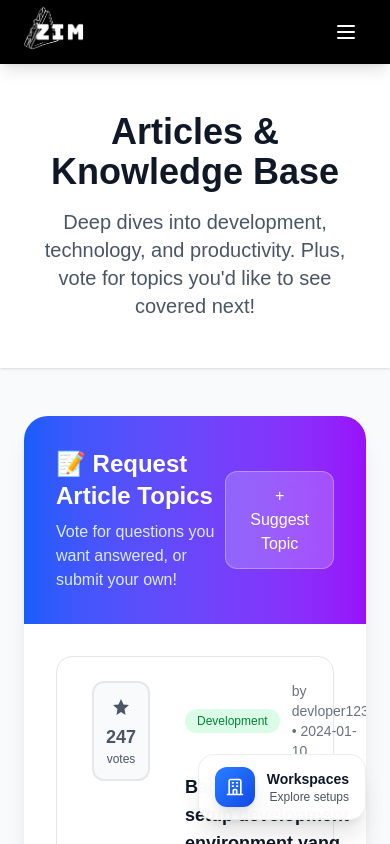
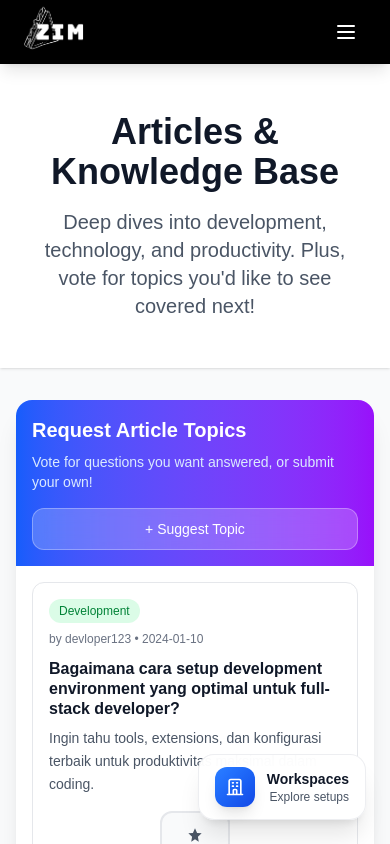
Before and after one commit to BudAzimbud/open-source-azim, a Next.js app: page /article in a window 390 px wide. Shown: the top 844 px of the page. Built offline with nearby package versions, Linux system fonts and the light colour scheme.

Commit message:
fixing responsive

```diff
--- a/src/pages/article/index.tsx
+++ b/src/pages/article/index.tsx
@@ -142,53 +142,53 @@ export default function ArticlesPage() {
         </div>
 
         {/* Question Voting Section */}
-        <div className="max-w-7xl mx-auto px-6 py-12">
-          <div className="bg-white rounded-3xl shadow-xl overflow-hidden mb-12">
-            <div className="bg-gradient-to-r from-blue-600 to-purple-600 p-8 text-white">
-              <div className="flex items-center justify-between">
+       <div className="max-w-7xl mx-auto px-4 sm:px-6 lg:px-8 py-8 sm:py-12">
+  <div className="bg-white rounded-2xl sm:rounded-3xl shadow-xl overflow-hidden mb-8 sm:mb-12">
+    <div className="bg-gradient-to-r from-blue-600 to-purple-600 p-4 sm:p-6 lg:p-8 text-white">
+      <div className="flex flex-col sm:flex-row sm:items-center sm:justify-between gap-4">
         <div>
-                  <h2 className="text-2xl font-bold mb-2">📝 Request Article Topics</h2>
-                  <p className="text-blue-100">
+          <h2 className="text-xl sm:text-2xl lg:text-3xl font-bold mb-2">Request Article Topics</h2>
+          <p className="text-blue-100 text-sm sm:text-base">
             Vote for questions you want answered, or submit your own!
           </p>
         </div>
         <button
           onClick={() => setShowVoteForm(true)}
-                  className="bg-white/20 hover:bg-white/30 backdrop-blur-sm border border-white/30 text-white px-6 py-3 rounded-xl font-medium transition-all duration-300 hover:scale-105"
+          className="bg-white/20 hover:bg-white/30 backdrop-blur-sm border border-white/30 text-white px-4 sm:px-6 py-2.5 sm:py-3 rounded-xl font-medium transition-all duration-300 hover:scale-105 text-sm sm:text-base w-full sm:w-auto"
         >
           + Suggest Topic
         </button>
       </div>
     </div>
 
-            <div className="p-8">
-              <div className="space-y-6">
+    <div className="p-4 sm:p-6 lg:p-8">
+      <div className="space-y-4 sm:space-y-6">
         {questions.map((question) => (
-                  <div key={question.id} className="border border-gray-200 rounded-2xl p-6 hover:shadow-md transition-shadow duration-300">
-                    <div className="flex gap-6">
+          <div key={question.id} className="border border-gray-200 rounded-xl sm:rounded-2xl p-4 sm:p-6 hover:shadow-md transition-shadow duration-300">
+            <div className="flex flex-col sm:flex-row gap-4 sm:gap-6">
               {/* Vote Button */}
-                      <div className="flex flex-col items-center min-w-[80px]">
+              <div className="flex sm:flex-col items-center sm:items-center justify-center sm:justify-start order-2 sm:order-1 sm:min-w-[80px]">
                 <button
                   onClick={() => handleVote(question.id)}
-                          className={`flex flex-col items-center p-3 rounded-xl transition-all duration-300 ${
+                  className={`flex flex-col items-center p-3 rounded-xl transition-all duration-300 min-w-[70px] sm:min-w-[80px] ${
                     question.userVoted
                       ? 'bg-blue-50 text-blue-600 border-2 border-blue-200'
                       : 'bg-gray-50 text-gray-600 border-2 border-gray-200 hover:bg-blue-50 hover:text-blue-600 hover:border-blue-200'
                   }`}
                 >
-                          <svg className="w-6 h-6 mb-1" fill="currentColor" viewBox="0 0 24 24">
+                  <svg className="w-5 h-5 sm:w-6 sm:h-6 mb-1" fill="currentColor" viewBox="0 0 24 24">
                     <path d="M12 4L14.5 9.5L20 10L15.5 14L16.5 20L12 17L7.5 20L8.5 14L4 10L9.5 9.5L12 4Z"/>
                   </svg>
-                          <span className="font-bold text-lg">{question.votes}</span>
+                  <span className="font-bold text-base sm:text-lg">{question.votes}</span>
                   <span className="text-xs">votes</span>
                 </button>
               </div>
 
               {/* Question Content */}
-                      <div className="flex-1">
-                        <div className="flex items-start justify-between mb-3">
-                          <div className="flex items-center gap-3">
-                            <span className={`px-3 py-1 rounded-full text-xs font-medium ${
+              <div className="flex-1 order-1 sm:order-2">
+                <div className="flex flex-col xs:flex-row xs:items-start xs:justify-between mb-3 gap-2 xs:gap-3">
+                  <div className="flex flex-col xs:flex-row xs:items-center gap-2 xs:gap-3">
+                    <span className={`inline-block px-2.5 sm:px-3 py-1 rounded-full text-xs font-medium w-fit ${
                       question.category === 'Development' ? 'bg-green-100 text-green-700' :
                       question.category === 'Hardware' ? 'bg-purple-100 text-purple-700' :
                       question.category === 'Technology' ? 'bg-blue-100 text-blue-700' :
@@ -196,16 +196,16 @@ export default function ArticlesPage() {
                     }`}>
                       {question.category}
                     </span>
-                            <span className="text-sm text-gray-500">
+                    <span className="text-xs sm:text-sm text-gray-500">
                       by {question.submittedBy} • {question.submittedAt}
                     </span>
                   </div>
                 </div>
 
-                        <h3 className="text-lg font-semibold text-gray-900 mb-2">
+                <h3 className="text-base sm:text-lg lg:text-xl font-semibold text-gray-900 mb-2 leading-tight">
                   {question.question}
                 </h3>
-                        <p className="text-gray-600 leading-relaxed">
+                <p className="text-sm sm:text-base text-gray-600 leading-relaxed">
                   {question.description}
                 </p>
               </div>
--- a/src/pages/index.tsx
+++ b/src/pages/index.tsx
@@ -350,11 +350,11 @@ export default function Home() {
         <div className={`relative z-10 flex items-center justify-center min-h-screen p-8 transition-all duration-800 ${
           isAnimating ? 'opacity-50 transform scale-95' : 'opacity-100 transform scale-100'
         }`}>
-          <div className="max-w-7xl w-full">
+          <div className="lg:max-w-7xl lg:mt-0 mt-10 w-full">
             {/* Left Content */}
-            <div className="grid lg:grid-cols-2 gap-12 items-center">
+            <div className="md:grid  lg:grid-cols-2 gap-12 items-center">
               <div className="text-white space-y-6">
-                <h1 className="text-6xl md:text-7xl font-light tracking-wide transition-all duration-500">
+                <h1 className="text-4xl md:text-7xl font-light tracking-wide transition-all duration-500">
                   {currentService.name}
                 </h1>
                 <p className="text-lg md:text-xl text-white/90 leading-relaxed max-w-md transition-all duration-500">
@@ -374,9 +374,9 @@ export default function Home() {
               </div>
 
               {/* Slider Section */}
-              <div className="relative">
+              <div className="relative lg:mt-10 mt-20">
                 {/* Cards Container */}
-                <div className="flex gap-4 overflow-hidden">
+                <div className="flex md:gap-4 gap-1 overflow-hidden">
                   {getVisibleServices().map((service, index) => {
                     const isMainCard = index === 0;
                     const isAnimatingCard = isAnimating && isMainCard;
@@ -388,8 +388,8 @@ export default function Home() {
                         className={`
                           relative rounded-2xl overflow-hidden cursor-pointer group
                           ${isMainCard
-                            ? 'w-80 h-96 opacity-100 ring-white/30'
-                            : 'w-48 h-64 opacity-70 hover:opacity-90'
+                            ? 'md:w-80 md:h-96 opacity-100 ring-white/30'
+                            : 'w-48 md:h-64 opacity-70 hover:opacity-90'
                           }
                           ${isAnimatingCard
                             ? 'transition-all duration-1200 ease-out transform  z-50'
@@ -464,7 +464,7 @@ export default function Home() {
                 </div>
 
                 {/* Navigation Arrows */}
-                <div className={`flex gap-3 mt-6 justify-center lg:justify-start transition-all duration-500 ${
+                <div className={`flex gap-3 md:mt-6 justify-center lg:justify-start transition-all duration-500 ${
                   isAnimating ? 'opacity-0 pointer-events-none' : 'opacity-100'
                 }`}>
                   <button
--- a/src/pages/workspace/[slug].tsx
+++ b/src/pages/workspace/[slug].tsx
@@ -1100,18 +1100,18 @@ export default function Store() {
       )}
 
       {/* Legend */}
-      <div className="max-w-7xl mx-auto px-8 pb-12">
-        <div className="bg-white rounded-2xl p-6 shadow-sm">
-          <h3 className="text-lg font-semibold text-gray-900 mb-4">
+      <div className="max-w-7xl mx-auto px-4 sm:px-6 lg:px-8 pb-8 sm:pb-12">
+  <div className="bg-white rounded-xl sm:rounded-2xl p-4 sm:p-6 shadow-sm">
+    <h3 className="text-base sm:text-lg font-semibold text-gray-900 mb-3 sm:mb-4">
       Interactive Setup Guide {isEditMode && "(Edit Mode)"}
     </h3>
-          <div className="grid md:grid-cols-2 lg:grid-cols-4 gap-4">
+    <div className="grid grid-cols-1 sm:grid-cols-2 lg:grid-cols-3 xl:grid-cols-4 gap-3 sm:gap-4">
       {editableObjects.map((object) => (
         <button
           key={object.id}
           onClick={() => setSelectedObject(object.id)}
           className={`
-                  text-left p-4 rounded-xl border transition-all duration-200
+            text-left p-3 sm:p-4 rounded-lg sm:rounded-xl border transition-all duration-200
             ${
               selectedObject === object.id
                 ? "border-blue-500 bg-blue-50"
@@ -1120,10 +1120,10 @@ export default function Store() {
             ${isEditMode ? "ring-1 ring-yellow-300" : ""}
           `}
         >
-                <div className="flex items-center gap-3 mb-2">
+          <div className="flex items-center gap-2 sm:gap-3 mb-2">
             <div
               className={`
-                    w-3 h-3 rounded-full
+              w-2.5 h-2.5 sm:w-3 sm:h-3 rounded-full
               ${
                 selectedObject === object.id
                   ? "bg-blue-500"
@@ -1131,16 +1131,22 @@ export default function Store() {
               }
             `}
             ></div>
-                  <span className="font-medium text-gray-900">
+            <span className="font-medium text-gray-900 text-sm sm:text-base">
               {object.name}
             </span>
             {isEditMode && (
-                    <span className="text-xs text-gray-500">
+              <span className="text-xs text-gray-500 hidden sm:inline">
                 ({object.position.x}, {object.position.y})
               </span>
             )}
           </div>
-                <p className="text-sm text-gray-600 truncate">
+          {/* Mobile: Show coordinates below on separate line when in edit mode */}
+          {isEditMode && (
+            <div className="text-xs text-gray-500 mb-2 sm:hidden">
+              Position: ({object.position.x}, {object.position.y})
+            </div>
+          )}
+          <p className="text-xs sm:text-sm text-gray-600 truncate">
             {object.description}
           </p>
         </button>
--- a/src/pages/workspace/index.tsx
+++ b/src/pages/workspace/index.tsx
@@ -107,7 +107,7 @@ export default function WorkspaceList() {
           <select
             value={sortBy}
             onChange={(e) => setSortBy(e.target.value)}
-            className="px-4 py-3 border border-gray-300 rounded-lg focus:ring-2 focus:ring-blue-500 focus:border-transparent"
+            className="px-4 py-3 border border-gray-300 text-black rounded-lg focus:ring-2 focus:ring-blue-500 focus:border-transparent"
           >
             <option value="featured">Featured First</option>
             <option value="newest">Newest First</option>
```
Lines whose indentation alone changed are shown as unchanged.
